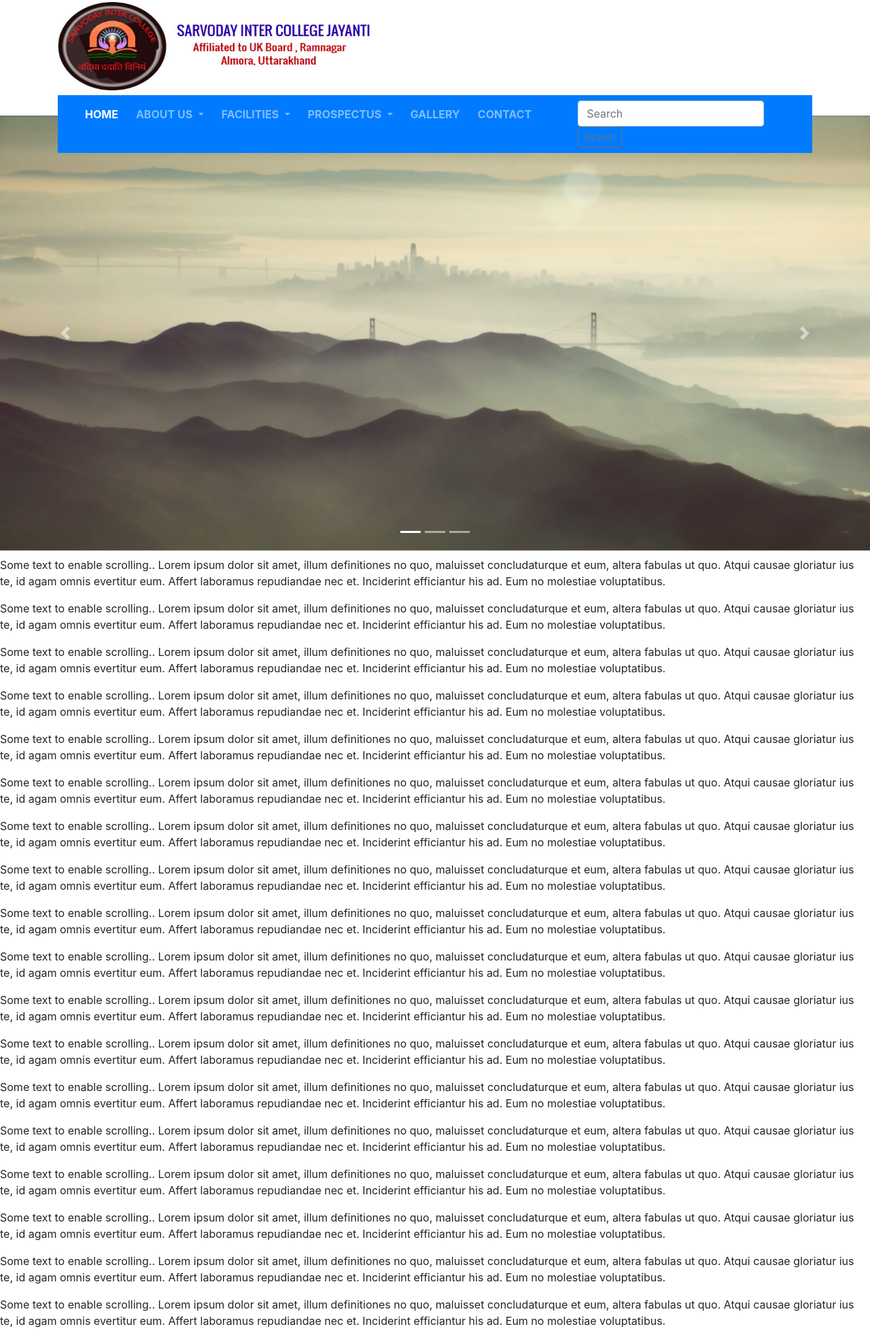
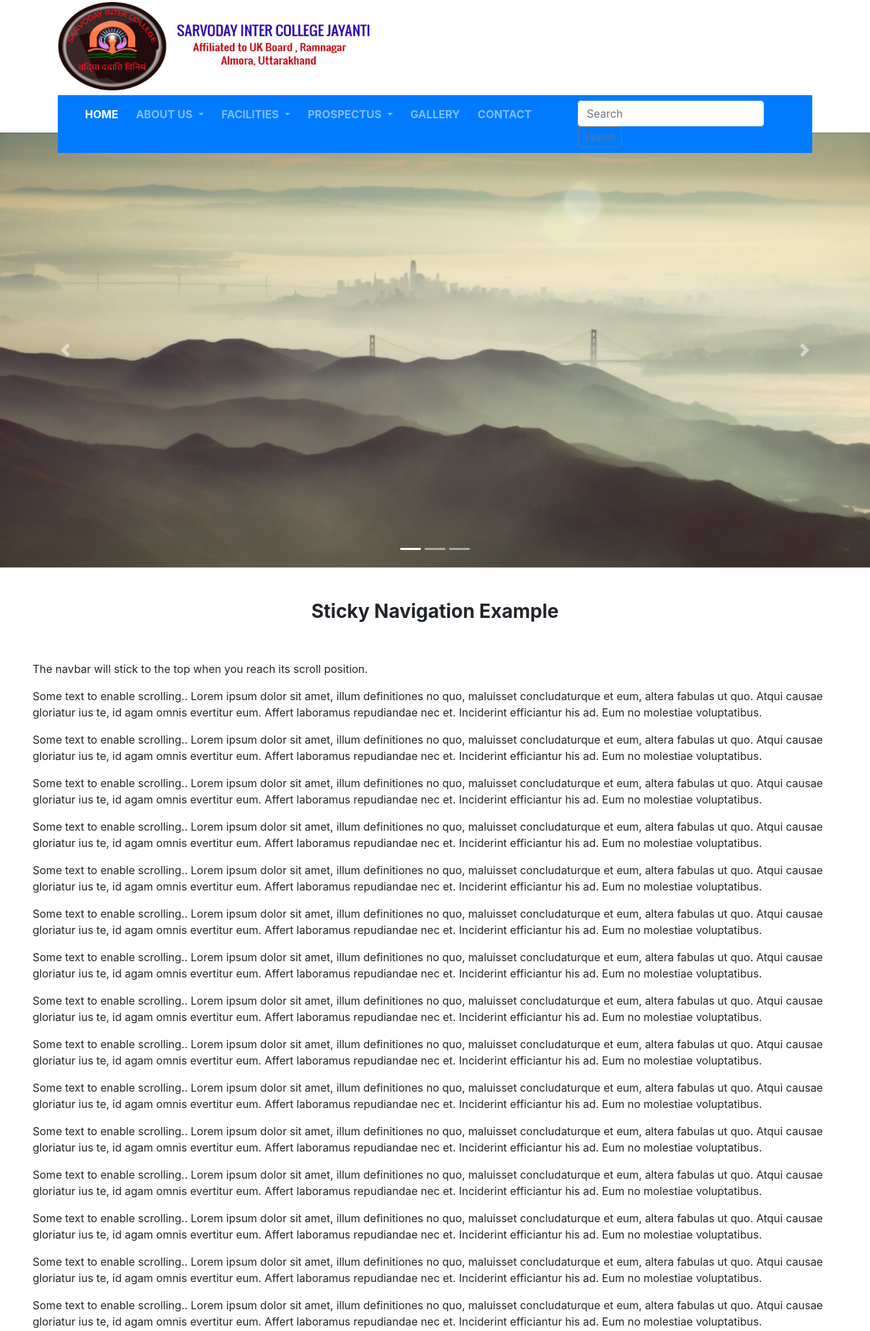
Before and after one commit to deepakkumar00/sic_website, a Flask app: page /first in a window 1280 px wide. Shown: the top 1958 px of the page at 68% size. Run offline with Flask 2, Linux system fonts and the light colour scheme; some libraries are stand-ins or nearby versions.

Commit message:
bug removed from carousel

```diff
--- a/templates/first.html
+++ b/templates/first.html
@@ -1,13 +1,13 @@
 <html>
     <head>
-        <title>
-            First Page
-        </title>
-        <link href="https://fonts.googleapis.com/css2?family=Roboto:wght@100;300;400;700;900&display=swap" rel="stylesheet">
-        <link rel="stylesheet" href="https://pro.fontawesome.com/releases/v5.10.0/css/all.css" integrity="sha384-AYmEC3Yw5cVb3ZcuHtOA93w35dYTsvhLPVnYs9eStHfGJvOvKxVfELGroGkvsg+p" crossorigin="anonymous"/>
+      <title>First Page</title>
+      <meta charset="utf-8">
+      <meta name="viewport" content="width=device-width, initial-scale=1">
+      <link href="https://fonts.googleapis.com/css2?family=Roboto:wght@100;300;400;700;900&display=swap" rel="stylesheet">
+      <link rel="stylesheet" href="https://pro.fontawesome.com/releases/v5.10.0/css/all.css" integrity="sha384-AYmEC3Yw5cVb3ZcuHtOA93w35dYTsvhLPVnYs9eStHfGJvOvKxVfELGroGkvsg+p" crossorigin="anonymous"/>
         <!-- Bootstrap CSS -->
-        <link rel="stylesheet" href="https://stackpath.bootstrapcdn.com/bootstrap/4.5.0/css/bootstrap.min.css" integrity="sha384-9aIt2nRpC12Uk9gS9baDl411NQApFmC26EwAOH8WgZl5MYYxFfc+NcPb1dKGj7Sk" crossorigin="anonymous">
-
+      <link rel="stylesheet" href="https://stackpath.bootstrapcdn.com/bootstrap/4.5.0/css/bootstrap.min.css" integrity="sha384-9aIt2nRpC12Uk9gS9baDl411NQApFmC26EwAOH8WgZl5MYYxFfc+NcPb1dKGj7Sk" crossorigin="anonymous">
+    </head>
         <style>
             .header {
             background-color: white;
@@ -32,7 +32,15 @@
             .parent{
               position: relative;
               z-index: 2;
+              margin-bottom: -30px;
+
             }
+
+            @media only screen and (max-width: 960px) {
+                .parent {
+                 margin-bottom: 0px;
+                }
+              }
             .child{
               position: absolute;
               z-index: 1;
@@ -54,10 +62,10 @@
             }
 
         </style>
-    </head>
 
 
-    <body>
+
+<body>
         <section>
             <div class="header">
                 <div class="container">
@@ -67,16 +75,15 @@
                             <img class="img-fluid logo" src="static/images/final logo.jpg" /></a>
                         </div>
                         <div class="col-lg-6 ">
-                        <!--    <img class="img-fluid" src="static/images/feedback.png" style="width:35px; height:35px; padding-top:10px; padding-left: 3px; float:right;"/>
-                            <img class="img-fluid" src="static/images/location.png" title="Location" style="width:35px; height:35px; padding-top:10px;padding-left: 3px; float:right;"/>
-                            <img class="img-fluid" src="static/images/mail.png" title="Mail Us" style="width:35px; height:35px; padding-top:10px; padding-left: 3px; float:right;"/>
-                        -->
+
                          </div>
                     </div>
                 </div>
             </div>
-            <div class="container d-none d-lg-block parent" id="navba">
-              <nav class="navbar navbar-expand-lg navbar-dark bg-primary">
+
+
+          <div class="container d-none d-lg-block parent" id="navba">
+              <nav class="navbar navbar-expand-lg navbar-dark bg-primary mda">
                   <a class="navbar-brand" href="#"></a>
                   <button class="navbar-toggler" type="button" data-toggle="collapse" data-target="#navbarNavDropdown" aria-controls="navbarNavDropdown" aria-expanded="false" aria-label="Toggle navigation">
                     <span class="navbar-toggler-icon"></span>
@@ -133,7 +140,8 @@
                   </div>
                 </nav>
             </div>
-            <!--Nav for mobile-->
+
+
             <div class="d-lg-none">
                 <nav class="navbar navbar-expand-lg navbar-dark bg-primary">
                     <button class="navbar-toggler" type="button" data-toggle="collapse" data-target="#navbarNavDropdown" aria-controls="navbarNavDropdown" aria-expanded="false" aria-label="Toggle navigation">
@@ -195,8 +203,11 @@
                     </div>
                   </nav>
                 </div>
+
         </section>
-        <div class="content d-lg-none">
+
+
+        <div class="content">
             <div id="carouselExampleIndicators" class="carousel slide" data-ride="carousel">
               <ol class="carousel-indicators">
                 <li data-target="#carouselExampleIndicators" data-slide-to="0" class="active"></li>
@@ -225,41 +236,10 @@
             </div>
         </div>
 
-        <!--
-          carousal for desktop
-        -->
-        <div class="content d-none d-lg-block">
-          <div id="carouselExampleIndicators" class="carousel slide child" data-ride="carousel">
-            <ol class="carousel-indicators">
-              <li data-target="#carouselExampleIndicators" data-slide-to="0" class="active"></li>
-              <li data-target="#carouselExampleIndicators" data-slide-to="1"></li>
-              <li data-target="#carouselExampleIndicators" data-slide-to="2"></li>
-            </ol>
-            <div class="carousel-inner">
-              <div class="carousel-item active">
-                <img class="d-block w-100" src="static/images/background.png" alt="First slide">
-              </div>
-              <div class="carousel-item">
-                <img class="d-block w-100" src="static/images/background.png" alt="Second slide">
-              </div>
-              <div class="carousel-item">
-                <img class="d-block w-100" src="static/images/background.png" alt="Third slide">
-              </div>
-            </div>
-            <a class="carousel-control-prev" href="#carouselExampleIndicators" role="button" data-slide="prev">
-              <span class="carousel-control-prev-icon" aria-hidden="true"></span>
-              <span class="sr-only">Previous</span>
-            </a>
-            <a class="carousel-control-next" href="#carouselExampleIndicators" role="button" data-slide="next">
-              <span class="carousel-control-next-icon" aria-hidden="true"></span>
-              <span class="sr-only">Next</span>
-            </a>
-          </div>
-      </div>
 
-        <div>
 
-            <h3>Sticky Navigation Example</h3>
+        <div class="p-5">
+            <h3 class="text-center font-weight-bold pb-5">Sticky Navigation Example</h3>
             <p>The navbar will stick to the top when you reach its scroll position.</p>
             <p>Some text to enable scrolling.. Lorem ipsum dolor sit amet, illum definitiones no quo, maluisset concludaturque et eum, altera fabulas ut quo. Atqui causae gloriatur ius te, id agam omnis evertitur eum. Affert laboramus repudiandae nec et. Inciderint efficiantur his ad. Eum no molestiae voluptatibus.</p>
             <p>Some text to enable scrolling.. Lorem ipsum dolor sit amet, illum definitiones no quo, maluisset concludaturque et eum, altera fabulas ut quo. Atqui causae gloriatur ius te, id agam omnis evertitur eum. Affert laboramus repudiandae nec et. Inciderint efficiantur his ad. Eum no molestiae voluptatibus.</p>
@@ -295,6 +275,11 @@
 
 
 
+
+        <!-- jQuery first, then Popper.js, then Bootstrap JS -->
+        <script src="https://code.jquery.com/jquery-3.5.1.slim.min.js" integrity="sha384-DfXdz2htPH0lsSSs5nCTpuj/zy4C+OGpamoFVy38MVBnE+IbbVYUew+OrCXaRkfj" crossorigin="anonymous"></script>
+        <script src="https://cdn.jsdelivr.net/npm/popper.js@1.16.0/dist/umd/popper.min.js" integrity="sha384-Q6E9RHvbIyZFJoft+2mJbHaEWldlvI9IOYy5n3zV9zzTtmI3UksdQRVvoxMfooAo" crossorigin="anonymous"></script>
+        <script src="https://stackpath.bootstrapcdn.com/bootstrap/4.5.0/js/bootstrap.min.js" integrity="sha384-OgVRvuATP1z7JjHLkuOU7Xw704+h835Lr+6QL9UvYjZE3Ipu6Tp75j7Bh/kR0JKI" crossorigin="anonymous"></script>
         <script>
             window.onscroll = function() {myFunction()};
 
@@ -311,10 +296,5 @@
               }
             }
             </script>
-        <!-- jQuery first, then Popper.js, then Bootstrap JS -->
-        <script src="https://code.jquery.com/jquery-3.5.1.slim.min.js" integrity="sha384-DfXdz2htPH0lsSSs5nCTpuj/zy4C+OGpamoFVy38MVBnE+IbbVYUew+OrCXaRkfj" crossorigin="anonymous"></script>
-        <script src="https://cdn.jsdelivr.net/npm/popper.js@1.16.0/dist/umd/popper.min.js" integrity="sha384-Q6E9RHvbIyZFJoft+2mJbHaEWldlvI9IOYy5n3zV9zzTtmI3UksdQRVvoxMfooAo" crossorigin="anonymous"></script>
-        <script src="https://stackpath.bootstrapcdn.com/bootstrap/4.5.0/js/bootstrap.min.js" integrity="sha384-OgVRvuATP1z7JjHLkuOU7Xw704+h835Lr+6QL9UvYjZE3Ipu6Tp75j7Bh/kR0JKI" crossorigin="anonymous"></script>
-
     </body>
 </html>
```
